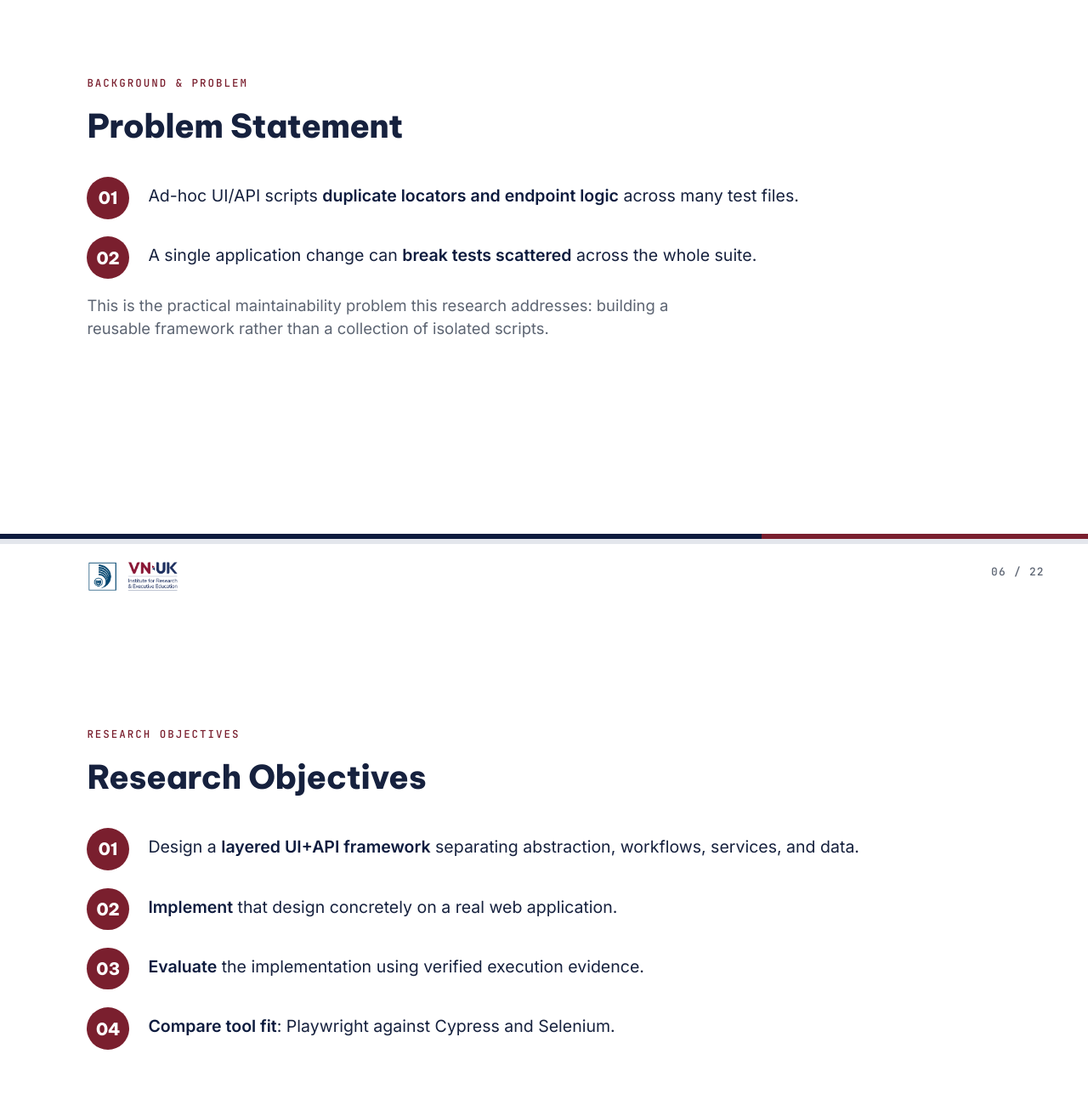
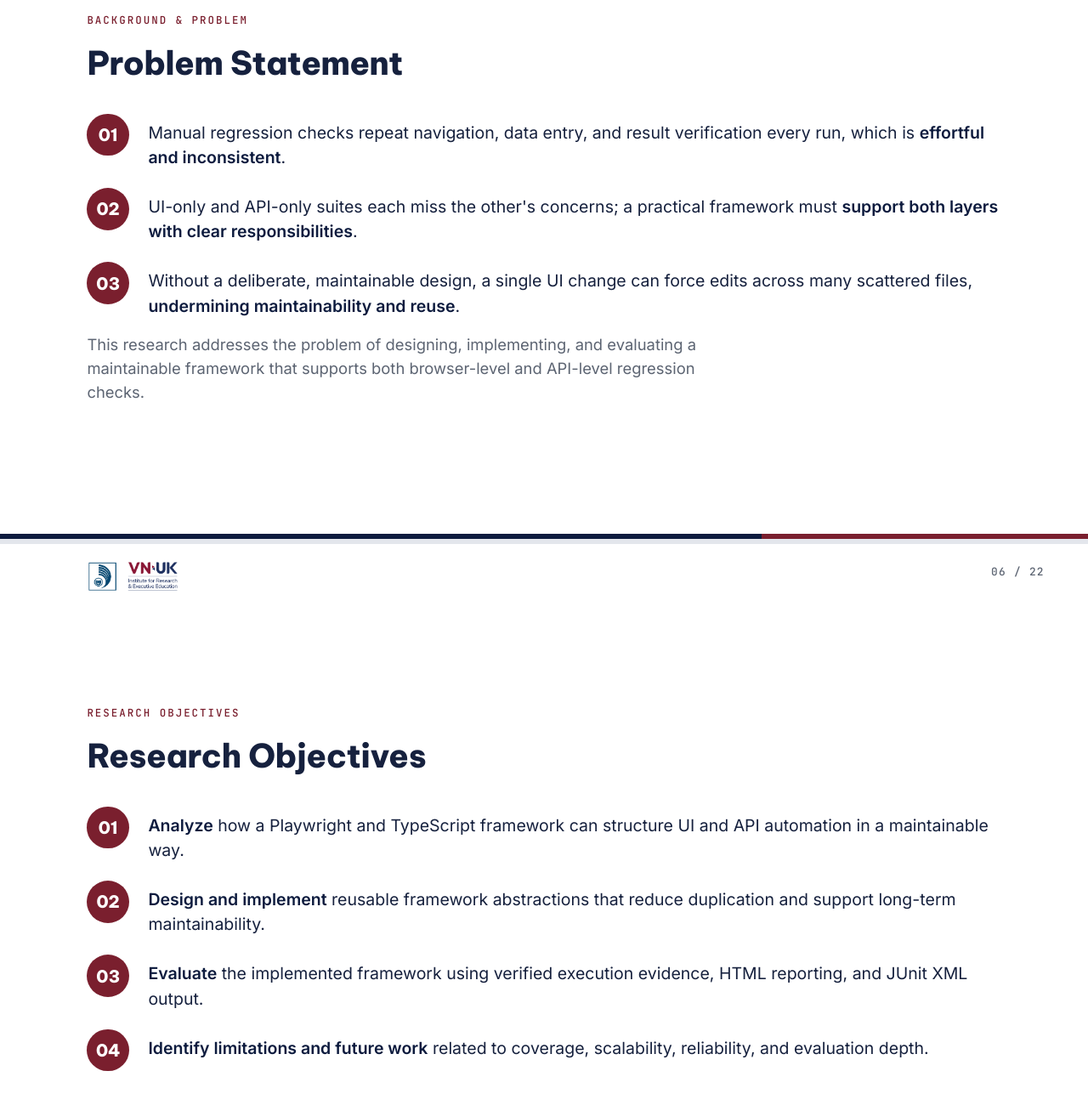
Before and after one commit to LeTiepTuyen/UI-API-Automation-Testing-Framework-Playwright, a plain HTML site: page slide-studio/20-decks/2026-07-11-thesis-defense/slides.html in a window 1280 px wide. Shown: the part 3360-4660 px from the top of the page at 85% size. Drawn offline with Linux system fonts and the light colour scheme.

Commit message:
Ground Problem Statement and Research Objectives slides in thesis 1.2/1.3; trim slide 7 lead

```diff
--- a/slide-studio/20-decks/2026-07-11-thesis-defense/slides.html
+++ b/slide-studio/20-decks/2026-07-11-thesis-defense/slides.html
@@ -292,12 +292,13 @@
     <div class="slide-kicker">Background &amp; Problem</div>
     <h1>Problem Statement</h1>
     <div class="num-list">
-      <div class="num-item"><div class="num-badge">01</div><div class="num-text">Ad-hoc UI/API scripts <b>duplicate locators and endpoint logic</b> across many test files.</div></div>
-      <div class="num-item"><div class="num-badge">02</div><div class="num-text">A single application change can <b>break tests scattered</b> across the whole suite.</div></div>
+      <div class="num-item"><div class="num-badge">01</div><div class="num-text">Manual regression checks repeat navigation, data entry, and result verification every run, which is <b>effortful and inconsistent</b>.</div></div>
+      <div class="num-item"><div class="num-badge">02</div><div class="num-text">UI-only and API-only suites each miss the other's concerns; a practical framework must <b>support both layers with clear responsibilities</b>.</div></div>
+      <div class="num-item"><div class="num-badge">03</div><div class="num-text">Without a deliberate, maintainable design, a single UI change can force edits across many scattered files, <b>undermining maintainability and reuse</b>.</div></div>
     </div>
-    <p class="lead">This is the practical maintainability problem this research addresses: building a reusable framework rather than a collection of isolated scripts.</p>
+    <p class="lead">This research addresses the problem of designing, implementing, and evaluating a maintainable framework that supports both browser-level and API-level regression checks.</p>
   </div>
-  <div class="stage-strip">▸ [~30s] Modern web applications are commonly validated through UI and API test automation, and Playwright with TypeScript is a credible modern toolchain for this. However, when automation scripts are written ad-hoc — with locators and endpoint logic duplicated across many test files — a single change in the application under test can break tests scattered across the whole suite. This is the practical maintainability problem this research addresses: building a reusable framework rather than a collection of isolated scripts.</div>
+  <div class="stage-strip">▸ [~35s] Manual regression checks must repeat navigation, data entry, and result verification every time the application changes — this is effortful and prone to inconsistency, and it does not scale as scenarios multiply. UI tests and API tests also validate different concerns: a UI-only suite can miss service-layer issues, while an API-only suite cannot fully validate user-facing workflows, so a practical framework needs to support both while keeping their responsibilities separate. Underlying both points is a design problem: without a deliberate, maintainable structure, a single UI change can force edits across many scattered test files, costing time and undermining long-term reuse. This is the problem this research addresses: designing, implementing, and evaluating a maintainable framework that supports both browser-level and API-level regression checks.</div>
 </section>
 
 <!-- ============ 6. RESEARCH OBJECTIVES ============ -->
@@ -308,13 +309,13 @@
     <div class="slide-kicker">Research Objectives</div>
     <h1>Research Objectives</h1>
     <div class="num-list">
-      <div class="num-item"><div class="num-badge">01</div><div class="num-text">Design a <b>layered UI+API framework</b> separating abstraction, workflows, services, and data.</div></div>
-      <div class="num-item"><div class="num-badge">02</div><div class="num-text"><b>Implement</b> that design concretely on a real web application.</div></div>
-      <div class="num-item"><div class="num-badge">03</div><div class="num-text"><b>Evaluate</b> the implementation using verified execution evidence.</div></div>
-      <div class="num-item"><div class="num-badge">04</div><div class="num-text"><b>Compare tool fit</b>: Playwright against Cypress and Selenium.</div></div>
+      <div class="num-item"><div class="num-badge">01</div><div class="num-text"><b>Analyze</b> how a Playwright and TypeScript framework can structure UI and API automation in a maintainable way.</div></div>
+      <div class="num-item"><div class="num-badge">02</div><div class="num-text"><b>Design and implement</b> reusable framework abstractions that reduce duplication and support long-term maintainability.</div></div>
+      <div class="num-item"><div class="num-badge">03</div><div class="num-text"><b>Evaluate</b> the implemented framework using verified execution evidence, HTML reporting, and JUnit XML output.</div></div>
+      <div class="num-item"><div class="num-badge">04</div><div class="num-text"><b>Identify limitations and future work</b> related to coverage, scalability, reliability, and evaluation depth.</div></div>
     </div>
   </div>
-  <div class="stage-strip">▸ [~25s] This research has four objectives: first, to design a layered automation framework that separates UI abstraction, workflows, API services, and test data; second, to implement that design concretely on a real web application; third, to evaluate the implementation using verified execution evidence rather than assumptions; and fourth, to position Playwright against Cypress and Selenium for this specific project context.</div>
+  <div class="stage-strip">▸ [~30s] This research has four objectives, each tied to one research question. First, analyze how a Playwright and TypeScript framework can structure UI and API automation for a modern web application in a maintainable way. Second, design and implement reusable framework abstractions that reduce duplication and support long-term maintainability. Third, evaluate the implemented framework using verified execution evidence, including HTML reporting and JUnit XML output — this evaluation strand also includes positioning Playwright against Cypress and Selenium, presented later in the evaluation chapter. Fourth, identify the limitations and future work that remain after implementation and evaluation.</div>
 </section>
 
 <!-- ============ 7. CHOOSING PLAYWRIGHT FOR E2E ============ -->
@@ -329,7 +330,6 @@
       <div class="num-item"><div class="num-badge">02</div><div class="num-text">Playwright's <b>actionability checks and web-first assertions</b> address the dynamic, asynchronous nature of modern web interfaces.</div></div>
       <div class="num-item"><div class="num-badge">03</div><div class="num-text">Playwright is the only candidate offering <b>combined browser and API automation</b> in a single framework.</div></div>
     </div>
-    <p class="lead">This rationale underlies the framework design in the next section. A full weighted comparison against Cypress and Selenium, supported by external benchmarks, follows in the evaluation chapter.</p>
   </div>
   <div class="stage-strip">▸ [~35s] One further consideration shaped the tool choice specifically, before I walk through the framework design itself. End-to-end tests validate real, integrated user-facing behavior, but the literature is clear that they must be selected carefully, since broad or poorly isolated end-to-end scenarios can become costly and fragile — this is why the framework targets representative, stable flows. Modern web interfaces are also dynamic and asynchronous, and Playwright addresses this directly through locator strategies, actionability checks, and web-first assertions, reducing reliance on fragile timing-based waits. Most importantly for this research, Playwright is the only one of the candidate tools that combines browser automation and API testing in one framework — exactly the dual UI-and-API scope this project needed; Cypress and Selenium would each require extra tooling to cover both. A full weighted comparison against Cypress and Selenium, backed by independent published benchmarks, follows later in the evaluation section.</div>
 </section>
```
